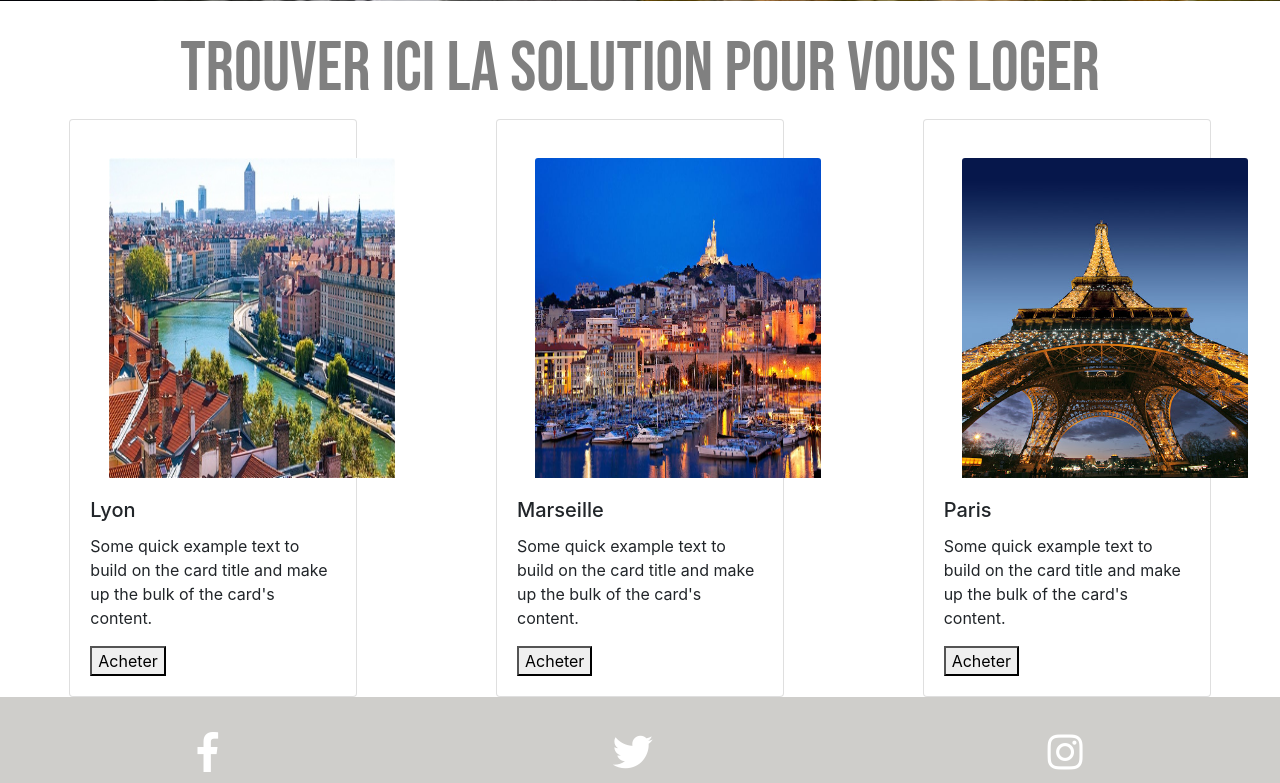
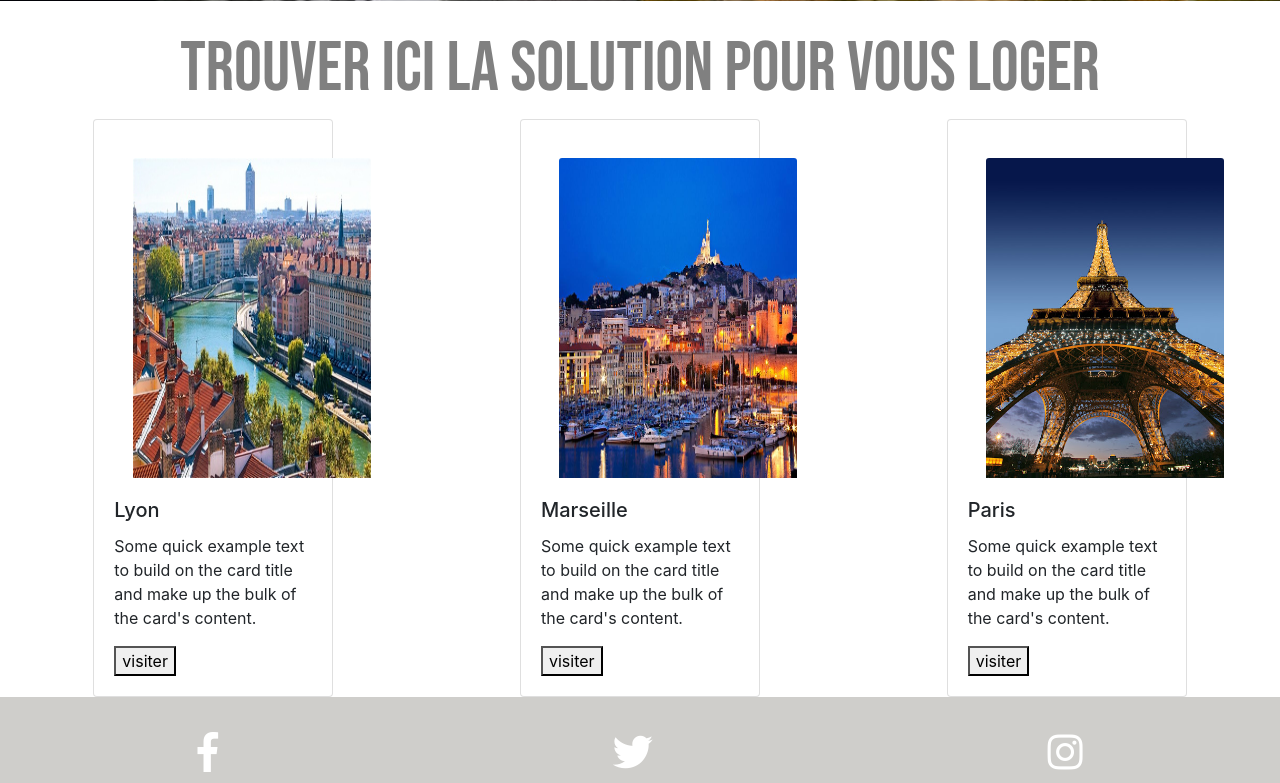
Before and after one commit to leoniemandah/Projet_Web, a PHP site: page / in a window 1280 px wide. Shown: the part 699-1482 px from the top of the page. Run offline with PHP 8.4, Linux system fonts and the light colour scheme; some libraries are stand-ins or nearby versions.

Commit message:
modif du css

```diff
--- a/public/index.php
+++ b/public/index.php
@@ -31,37 +31,35 @@
 
          <div id="conteneur">
 
-<div class="card" style="width: 18rem;">
+<div class="card" style="width: 15rem;">
   <img src="img/lyon.jpg" class="card-img-top" alt="...">
   <div class="card-body">
     <h5 class="card-title">Lyon</h5>
     <p class="card-text">Some quick example text to build on the card title and make up the bulk of the card's content.</p>
-    <button name="button">Acheter</button>
+    <button name="button">visiter</button>
   </div>
 </div>
 
-<div class="card" style="width: 18rem;">
+<div class="card" style="width: 15rem;">
   <img src="img/marseille2.jpg" class="card-img-top" alt="...">
   <div class="card-body">
     <h5 class="card-title">Marseille</h5>
     <p class="card-text">Some quick example text to build on the card title and make up the bulk of the card's content.</p>
-    <button name="button">Acheter</button>
+    <button name="button">visiter</button>
   </div>
 </div>
 
 
-<div class="card" style="width: 18rem;">
+<div class="card" style="width: 15rem;">
   <img src="img/paris.jpg" class="card-img-top" alt="...">
   <div class="card-body">
     <h5 class="card-title">Paris</h5>
     <p class="card-text">Some quick example text to build on the card title and make up the bulk of the card's content.</p>
-    <button name="button">Acheter</button>
+    <button name="button">visiter</button>
   </div>
 </div>
 
 </div>
-
-
 
     </main>
 
--- a/public/style.css
+++ b/public/style.css
@@ -58,7 +58,7 @@ body img {
 
 }
 
-main h1, main h2 {
+main h1 {
 	text-align: center;
 	padding-top: 2vw;
 	font-family: 'Bebas Neue', cursive;
@@ -69,32 +69,6 @@ main h1, main h2 {
 
 
 
-.Catégories{
-	display: flex;
-	flex-direction: column;
-	width: 12vw;
-}
-
-.Catégories h3{
-	color:  #4b0b26;
-	font-size: 30px;
-	padding-bottom: 2vw;
-}
-
-.Catégories a
-{
-	text-decoration: none ;
-	color: black;
-	padding: 7px 0 7px 0 ;
-}
-
-
-.Catégories a:hover
-{
-	text-decoration: none ;
-	color: white;
-	background: #660033;
-}
 
 main img{
 	width:20vw;
@@ -102,15 +76,6 @@ main img{
 	margin: 3vw 3vw 0 3vw;
 }
 
-
-
-.test{
-	display: flex;
-	flex-wrap: wrap;
-	flex-direction:row;
-	justify-content: space-around;
-	padding: 5vw 0 5vw 0;
-}
 
 footer{
 	background: rgb(207, 206, 203);
@@ -121,17 +86,13 @@ footer li{
 	justify-content: space-around;
 }
 
-footer a, h4 {
+footer a {
 	text-decoration: none ;
 	color: white;
 	font-size: 40px;
 	padding-top:2vw;
 }
 
-footer h4 {
-	text-align: center;
-
-}
 
 footer a:hover
 {
```
